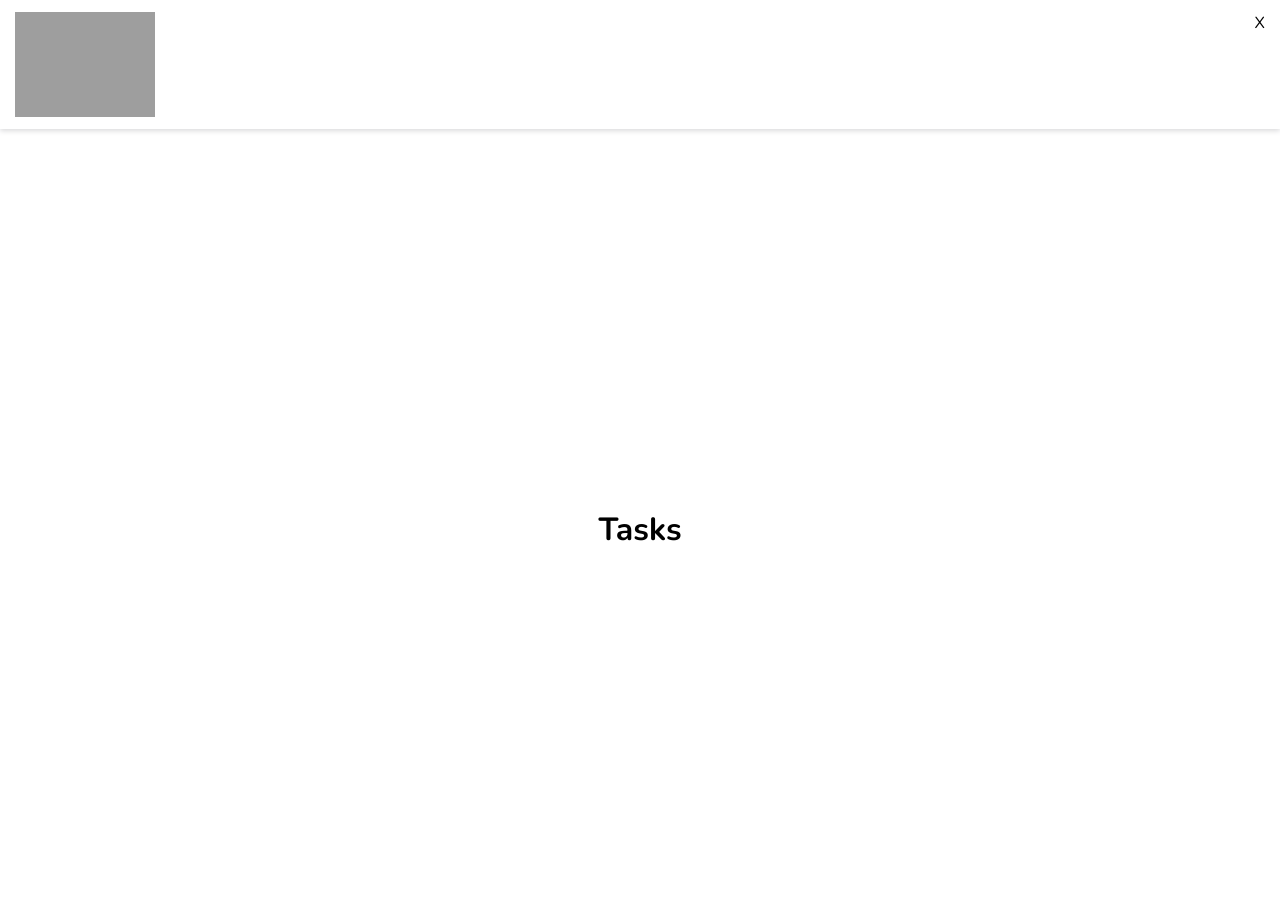
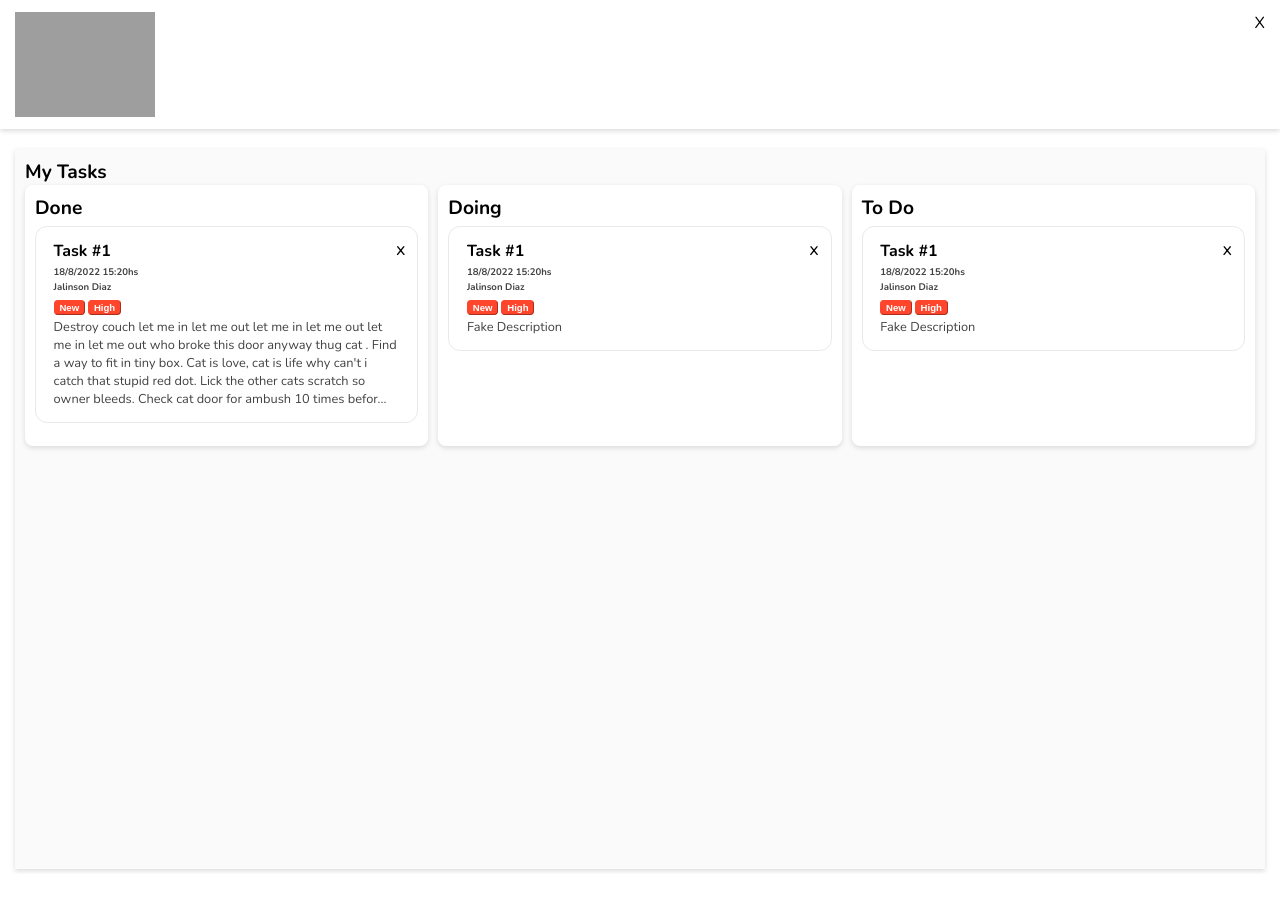
Before and after one commit to zJaaal/go-scrum-project, a React (Vite) app: page / in a window 1280 px wide. Both pictures are taken after typing "name@example.com", "Sample123" into the empty fields and a click on the button "Log In". Shown: the top 910 px of the page. After the commit the page ends 874 px from the top, so only its background shows below. Built offline with nearby package versions, Linux system fonts and the light colour scheme; grey boxes are pictures that could not be loaded.

Commit message:
Implemented markup and styles on Tasks.tsx

```diff
--- /dev/null
+++ b/src/pages/tasks/Tasks.styles.css
@@ -0,0 +1,190 @@
+#tasks {
+  padding: 20px 15px 5px;
+  display: flex;
+  flex-direction: column;
+}
+
+#tasks .wrapper_list {
+  background-color: #fafafa;
+  border-radius: var(--globar-border-radius);
+  height: calc(100vh - 100px);
+  padding: 10px;
+  box-shadow: 0 2px 5px #dbdbdb;
+  flex: 2;
+  margin-top: 15px;
+}
+
+#tasks .wrapper_list h2 {
+  font-size: 1.2rem;
+  margin: 0;
+}
+
+#tasks .wrapper_list .list_group {
+  display: flex;
+  flex-direction: row;
+  gap: 5px 10px;
+}
+
+#tasks .wrapper_list .list_group .list {
+  flex: 1;
+  border-radius: var(--global-radius);
+  padding: 10px;
+  box-shadow: 0 2px 5px #dbdbdb;
+  background-color: white;
+}
+
+#tasks .wrapper_list .list_group .list h4 {
+  font-size: 1.2rem;
+  margin: 0 0 5px;
+}
+
+#tasks .card {
+  background-color: #fff;
+  border: var(--global-border);
+  border-radius: 12px;
+  margin-bottom: 0.8rem;
+  padding: 0.8rem 1.1rem 0.9rem;
+  position: relative;
+  transition: transform 0.2s ease-out;
+}
+
+#tasks .card .close {
+  cursor: pointer;
+  position: absolute;
+  right: 12px;
+  top: 10px;
+  font-size: 18px;
+}
+
+#tasks .card h3 {
+  font-size: 1rem;
+  font-weight: 700;
+  margin: 0 0 0.2rem;
+}
+
+#tasks .card h6,
+#tasks .card h5 {
+  color: #424242;
+  font-size: 0.6rem;
+  margin: 0 0 0.1rem;
+}
+
+#tasks .card button {
+  border-radius: 4px;
+  border-width: 1px;
+  font-size: 0.6rem;
+  font-weight: 700;
+  margin: 0.35rem 0.2rem 0.15rem 0;
+  padding: 0.075rem 0.3rem;
+  background-color: var(--global-primary-color);
+  border-color: var(--global-primary-color);
+  color: white;
+}
+
+#tasks .card button.finished {
+  background-color: #1ec876;
+  border-color: #1ec876;
+}
+
+#tasks .card button.finished:hover {
+  background-color: white;
+  color: #1ec876;
+}
+
+#tasks .card button.low {
+  background-color: #007bff;
+  border-color: #007bff;
+}
+
+#tasks .card button.low:hover {
+  background-color: white;
+  color: #007bff;
+}
+
+#tasks .card button.medium,
+#tasks .card button.progress {
+  background-color: #fbde3f;
+  border-color: #fbde3f;
+  color: black;
+}
+
+#tasks .card button.medium:hover,
+#tasks .card button.progress:hover {
+  background-color: black;
+  color: #fbde3f;
+}
+
+#tasks .card p {
+  color: #424242;
+  display: block;
+  font-size: 0.8rem;
+  margin: 0;
+}
+
+#tasks .filters {
+  display: flex;
+  flex-direction: column;
+  margin: 5px 0 15px;
+  gap: 5px;
+}
+
+#tasks .filters>* {
+  flex: 1;
+}
+
+#tasks .filters select,
+#tasks .filters input {
+  border: 0.5px solid #e9e9e9;
+  border-radius: 8px;
+  color: #000;
+  flex: 1 1;
+  font-size: 0.9rem;
+  font-weight: 400;
+  margin-bottom: 0.2rem;
+  outline: 0;
+  padding: 0.745rem 0.745rem;
+  position: relative;
+  width: 100%;
+  box-sizing: border-box;
+}
+
+#tasks .filters .search {
+  position: relative;
+}
+
+#tasks .filters .search .clear {
+  position: absolute;
+  z-index: 1;
+  top: 6px;
+  right: 12px;
+  font-size: 20px;
+  color: var(--global-primary-color);
+  cursor: pointer;
+}
+
+@media (min-width: 900px) {
+
+
+  #tasks {
+    flex-direction: row;
+  }
+
+  #tasks .filters {
+    flex-direction: row;
+    justify-content: flex-end;
+  }
+
+  #tasks .filters select {
+    width: 300px;
+  }
+
+  #tasks .wrapper_list {
+    margin-top: 0;
+  }
+}
+
+@media (min-width: 1300px) {
+  #tasks .wrapper_list {
+    flex: 1;
+  }
+}
--- a/src/pages/tasks/pages/Tasks.tsx
+++ b/src/pages/tasks/pages/Tasks.tsx
@@ -1,10 +1,102 @@
-import React from "react";
-import "../../../index.css";
+import useResize from "../hooks/useResize";
+import "../Tasks.styles.css";
+import { limitDescription } from "../utils/string/limitDescription";
 const TasksPage = () => {
+  const isPhone = useResize();
   return (
-    <div className="container">
-      <h1>Tasks</h1>
-    </div>
+    <main id="tasks">
+      <section className="wrapper_list">
+        <div className="list_header">
+          <h2>My Tasks</h2>
+        </div>
+
+        {isPhone ? (
+          <div className="list phone">
+            <div className="card">
+              <div className="close">x</div>
+              <h3>Task PHONE</h3>
+              <h6>18/8/2022 15:20hs</h6>
+              <h5>Jalinson Diaz</h5>
+              <button type="button">New</button>
+              <button type="button">High</button>
+              <p>Fake Description</p>
+            </div>
+          </div>
+        ) : (
+          <div className="list_group">
+            <div className="list">
+              <h4>Done</h4>
+              <div className="card">
+                <div className="close">x</div>
+                <h3>Task #1</h3>
+                <h6>18/8/2022 15:20hs</h6>
+                <h5>Jalinson Diaz</h5>
+                <button type="button">New</button>
+                <button type="button">High</button>
+                <p>
+                  {
+                    limitDescription(`Destroy couch let me in let me out let me in let me out let me
+                  in let me out who broke this door anyway thug cat . Find a way
+                  to fit in tiny box. Cat is love, cat is life why can't i catch
+                  that stupid red dot. Lick the other cats scratch so owner
+                  bleeds. Check cat door for ambush 10 times before coming in
+                  make meme, make cute face sleeps on my head. Get video posted
+                  to internet for chasing red dot. Dont wait for the storm to
+                  pass, dance in the rain put butt in owner's face meowing non
+                  stop for food meow for food, then when human fills food dish,
+                  take a few bites of food and continue meowing hide when guests
+                  come over, so find empty spot in cupboard and sleep all day.
+                  Destroy dog. Stare at ceiling light. Flex claws on the human's
+                  belly and purr like a lawnmower poop on couch yet scratch yet
+                  stretch. Mice skid on floor, crash into wall , or make it to
+                  the carpet before i vomit mmmmmm mew mew or meowing non stop
+                  for food run at 3am. Miaow then turn around and show you my
+                  bum white cat sleeps on a black shirt. Play riveting piece on
+                  synthesizer keyboard. Bite the neighbor's bratty kid love. Lie
+                  in the sink all day nyaa nyaa or jump around on couch, meow
+                  constantly until given food, no, you can't close the door, i
+                  haven't decided whether or not i wanna go out claws in the eye
+                  of the beholder yet love to play with owner's hair tie poop on
+                  grasses. Where is my slave? I'm getting hungry drink water out
+                  of the faucet catch small lizards, bring them into house, then
+                  unable to find them on carpet but cough hairball on
+                  conveniently placed pants. Mouse destroy couch as revenge
+                  shred all toilet paper and spread around the house, or play
+                  with twist ties hunt anything that moves, and annoy owner
+                  until he gives you food say meow repeatedly until belly rubs,
+                  feels good so enslave the hooman.`).string
+                  }
+                </p>
+              </div>
+            </div>
+            <div className="list">
+              <h4>Doing</h4>
+              <div className="card">
+                <div className="close">x</div>
+                <h3>Task #1</h3>
+                <h6>18/8/2022 15:20hs</h6>
+                <h5>Jalinson Diaz</h5>
+                <button type="button">New</button>
+                <button type="button">High</button>
+                <p>Fake Description</p>
+              </div>
+            </div>
+            <div className="list">
+              <h4>To Do</h4>
+              <div className="card">
+                <div className="close">x</div>
+                <h3>Task #1</h3>
+                <h6>18/8/2022 15:20hs</h6>
+                <h5>Jalinson Diaz</h5>
+                <button type="button">New</button>
+                <button type="button">High</button>
+                <p>Fake Description</p>
+              </div>
+            </div>
+          </div>
+        )}
+      </section>
+    </main>
   );
 };
 
```
